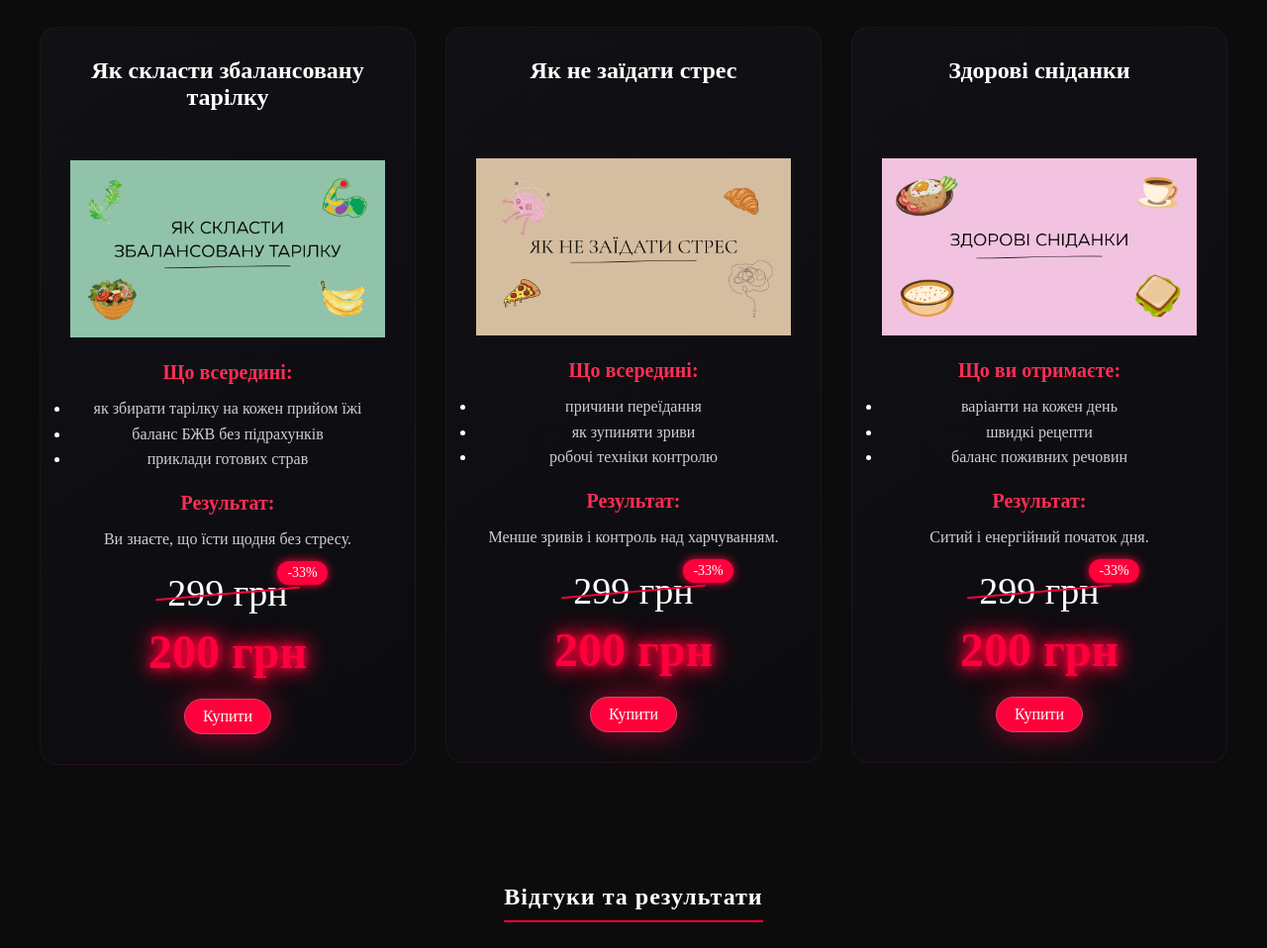
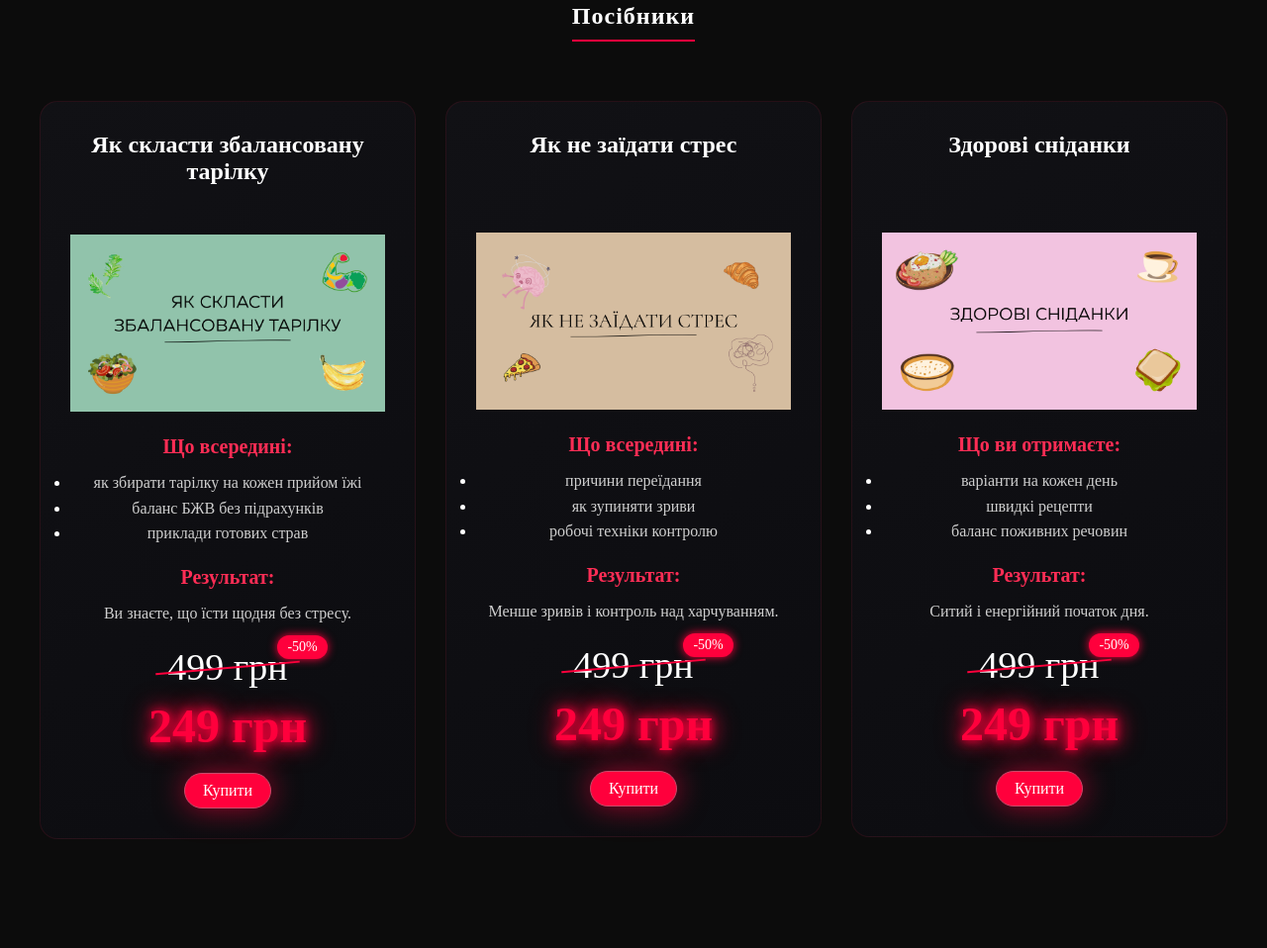
Before and after one commit to roman1999r/nutrition-site, a website with bundled scripts: page index.html in a window 1280 px wide. Shown: the part 3175-4133 px from the top of the page at 99% size. Built offline with nearby package versions, Linux system fonts and the light colour scheme.

Commit message:
refactor photo

```diff
--- a/index.html
+++ b/index.html
@@ -214,6 +214,16 @@
                     <h3>Результат:</h3>
                     <p>Чіткий план харчування, який легко дотримуватись.</p>
 
+                    <div class="price-box">
+
+                        <!--                            <div class="old-price-wrapper">-->
+                        <!--                                <span class="old-price">499 грн</span>-->
+                        <!--                                <span class="discount">-50%</span>-->
+                        <!--                            </div>-->
+
+                        <div class="new-price">650 грн</div>
+                    </div>
+
                     <a href="https://t.me/yakovyna1" class="btn small">Записатись</a>
                 </div>
 
@@ -259,6 +269,17 @@
 
                     <h3>Результат:</h3>
                     <p>Чітке розуміння, що саме змінити для стабільного результату без стресу та обмежень.</p>
+
+
+                        <div class="price-box">
+
+                        <!--                            <div class="old-price-wrapper">-->
+                        <!--                                <span class="old-price">499 грн</span>-->
+                        <!--                                <span class="discount">-50%</span>-->
+                        <!--                            </div>-->
+
+                            <div class="new-price">650 грн</div>
+                        </div>
 
                     <a href="https://t.me/yakovyna1" class="btn small">Записатись</a>
                 </div>
@@ -313,6 +334,16 @@
 
                     <h3>Результат:</h3>
                     <p>Поступові стабільні зміни в харчуванні, які переходять у звичку та дають довготривалий результат.</p>
+
+                    <div class="price-box">
+
+                        <!--                            <div class="old-price-wrapper">-->
+                        <!--                                <span class="old-price">499 грн</span>-->
+                        <!--                                <span class="discount">-50%</span>-->
+                        <!--                            </div>-->
+
+                        <div class="new-price">650 грн</div>
+                    </div>
 
                     <a href="https://t.me/yakovyna1" class="btn small">Записатись</a>
                 </div>
@@ -545,11 +576,11 @@
                     <div class="price-box">
 
                         <div class="old-price-wrapper">
-                            <span class="old-price">299 грн</span>
-                            <span class="discount">-33%</span>
+                            <span class="old-price">499 грн</span>
+                            <span class="discount">-50%</span>
                         </div>
 
-                        <div class="new-price">200 грн</div>
+                        <div class="new-price">249 грн</div>
 
                     </div>
 
@@ -574,11 +605,11 @@
                     <div class="price-box">
 
                         <div class="old-price-wrapper">
-                            <span class="old-price">299 грн</span>
-                            <span class="discount">-33%</span>
+                            <span class="old-price">499 грн</span>
+                            <span class="discount">-50%</span>
                         </div>
 
-                        <div class="new-price">200 грн</div>
+                        <div class="new-price">249 грн</div>
 
                     </div>
 
@@ -604,11 +635,11 @@
                     <div class="price-box">
 
                         <div class="old-price-wrapper">
-                            <span class="old-price">299 грн</span>
-                            <span class="discount">-33%</span>
+                            <span class="old-price">499 грн</span>
+                            <span class="discount">-50%</span>
                         </div>
 
-                        <div class="new-price">200 грн</div>
+                        <div class="new-price">249 грн</div>
 
                     </div>
 
```
